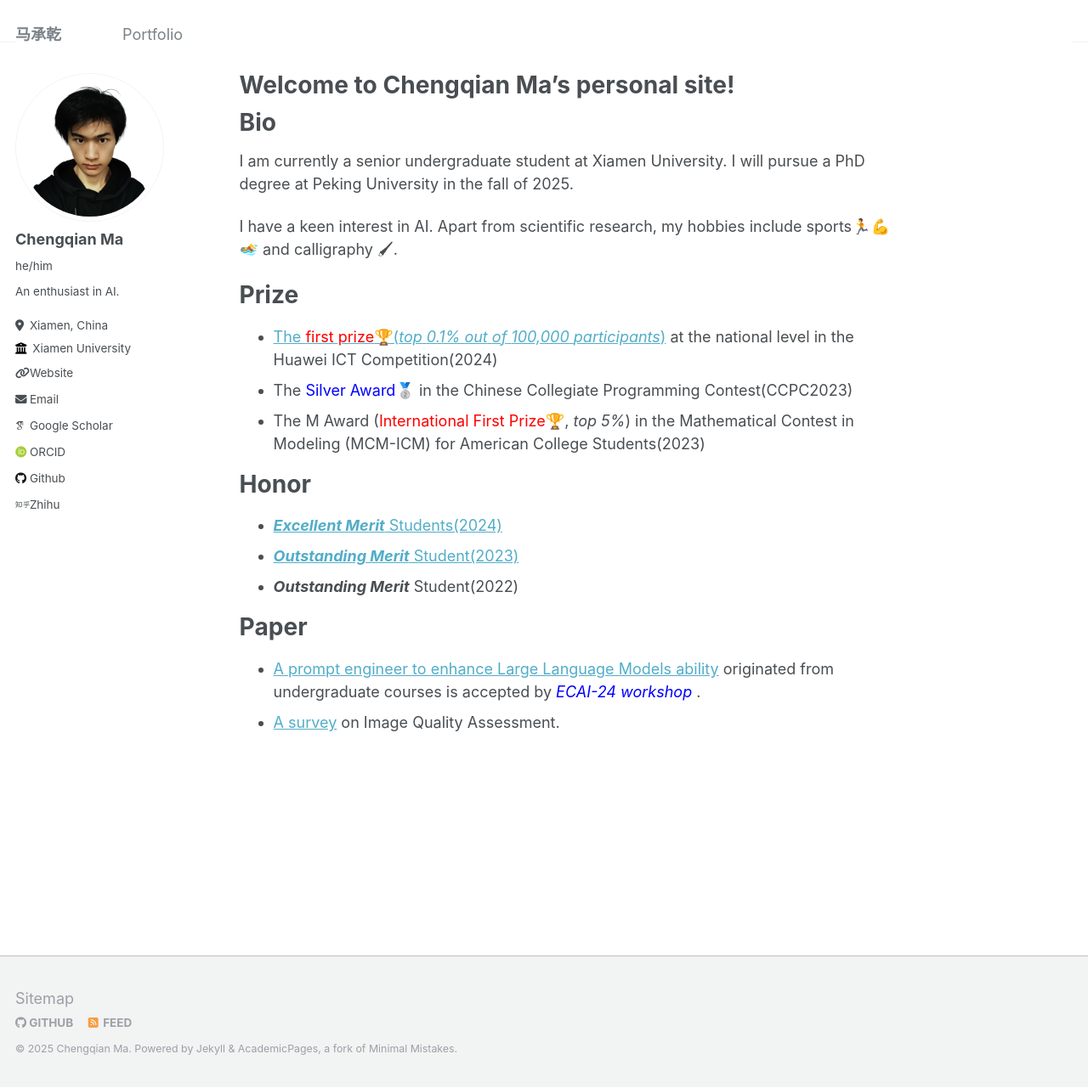
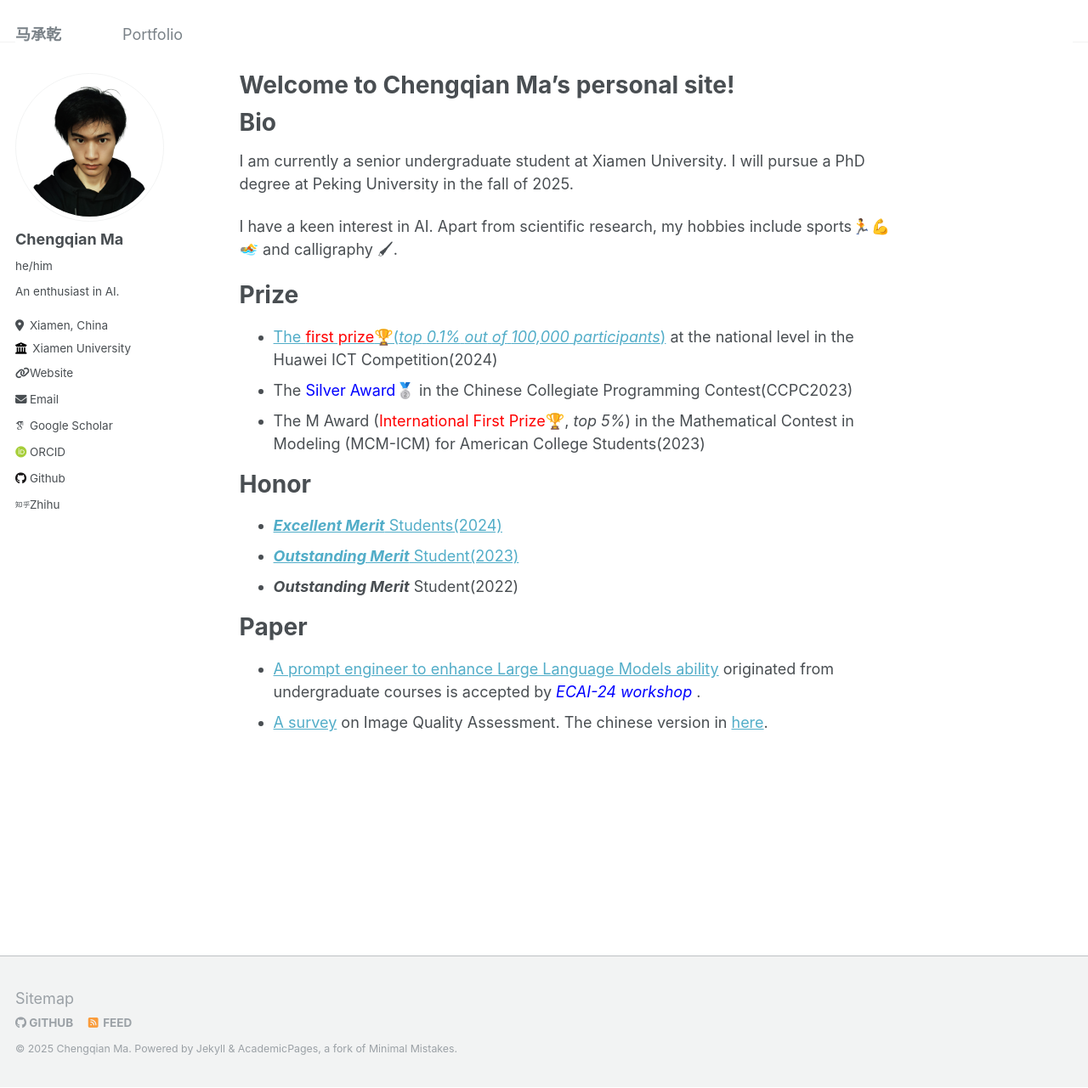
Before and after one commit to step-out/step-out.github.io, a Jekyll site: the page built from _pages/about.md, in a window 1280 px wide and 1281 px high. Shown: the whole window at 85% size. Built offline with Jekyll 4.4.1, drawn with Linux system fonts in a browser that asks for light colours; some web fonts are replaced.

Commit message:
modified:   _pages/about.md

```diff
--- a/_pages/about.md
+++ b/_pages/about.md
@@ -30,4 +30,4 @@
 # Paper
 
 - [A prompt engineer to enhance Large Language Models ability](https://arxiv.org/abs/2408.01423) originated from undergraduate courses is accepted by <span style="color: blue;"> *ECAI-24 workshop* </span>.
-- [A survey](https://arxiv.org/abs/2502.08540) on Image Quality Assessment.
+- [A survey](https://arxiv.org/abs/2502.08540) on Image Quality Assessment. The chinese version in [here](https://zhuanlan.zhihu.com/p/25680975953).
```
